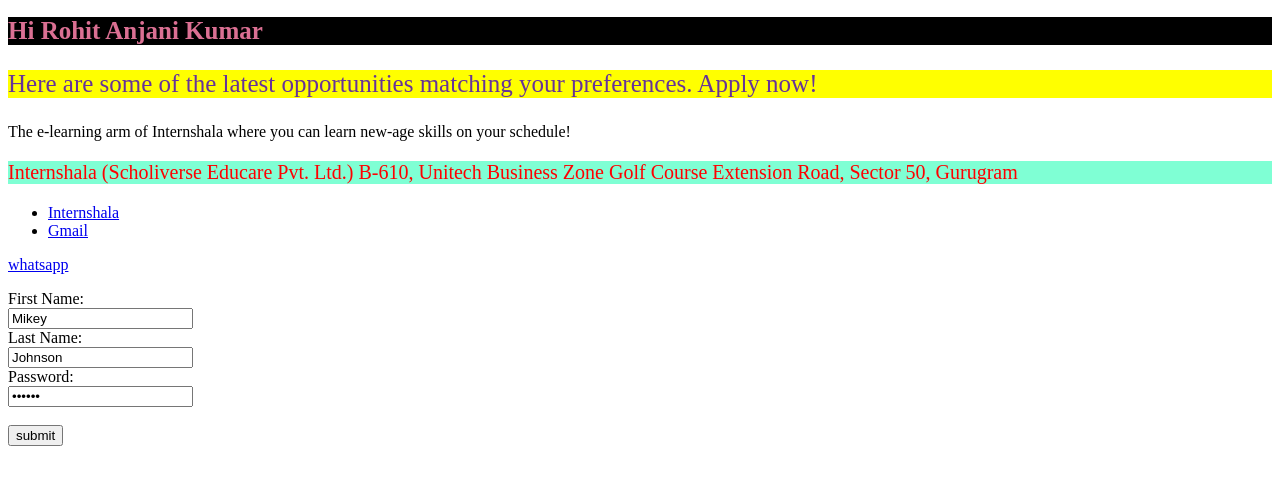
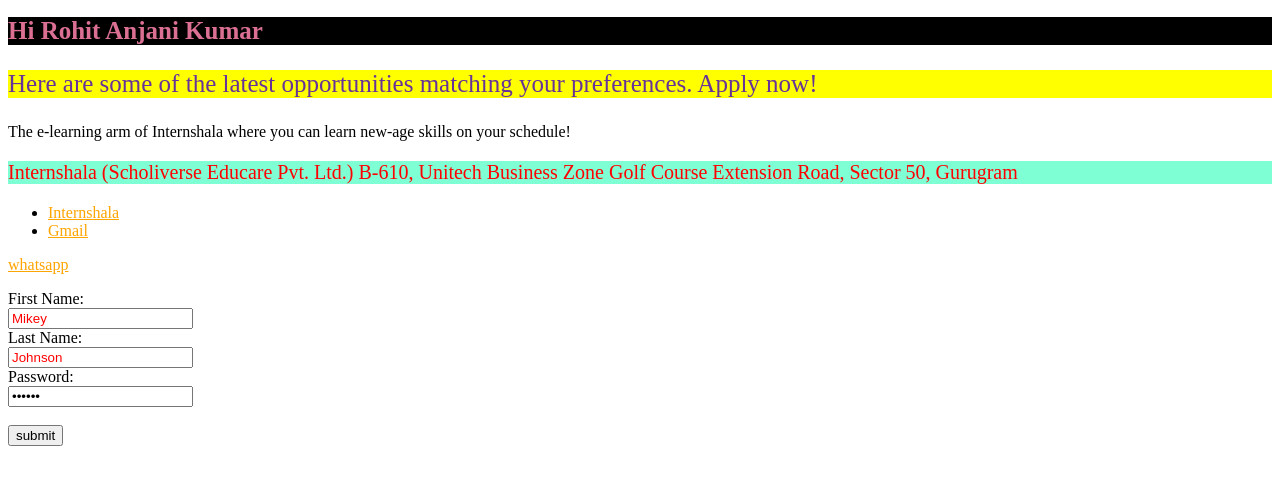
Before and after one commit to VelampalepuRohitAnjaniKumar/WebDevelopment, a plain HTML site: page CSS/Selectors/selector.html in a window 1280 px wide. Drawn offline with Linux system fonts and the light colour scheme.

Commit message:
Update style.css

```diff
--- a/CSS/Selectors/style.css
+++ b/CSS/Selectors/style.css
@@ -19,3 +19,21 @@ p.rs{
     color:rebeccapurple;
     background-color: yellow;
 }
+
+/*Child Selectors*/
+
+p>a{
+    color:green;
+}
+
+/*Descent Selector*/
+
+div a{
+    color:orange;
+}
+
+/*Attribute Selector*/
+
+input[type="text"]{
+    color: red;
+}
```
